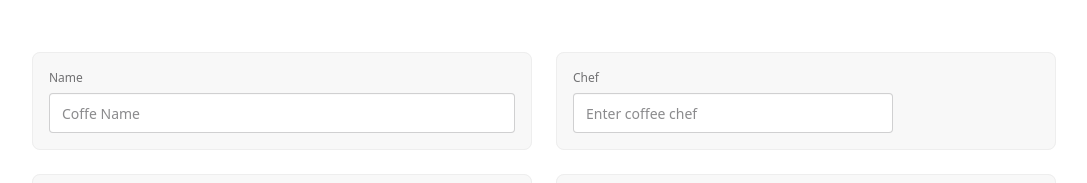
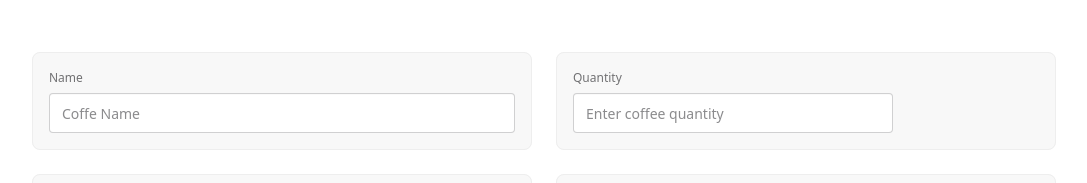
Before and after one commit to rayhanbri/module-56-5-client, a React (Vite) app: page /addcoffee in a window 1280 px wide. Shown: the part 344-527 px from the top of the page, without its empty margins (96-1183 px from the left). Built offline with nearby package versions, Linux system fonts and the light colour scheme.

Commit message:
taking data with entries from form

```diff
--- a/src/Component/Addcoffe.jsx
+++ b/src/Component/Addcoffe.jsx
@@ -5,6 +5,11 @@ const Addcoffe = () => {
         e.preventDefault()
 
         const form = e.target;
+        const formdata = new FormData(form);
+        // console.log(formdata.entries())
+        const coffeData = Object.fromEntries(formdata.entries());
+        console.log(coffeData)
+
         console.log('wow')
     }
     return (
@@ -26,8 +31,8 @@ const Addcoffe = () => {
 
                     <fieldset className="fieldset bg-base-200 border-base-300 rounded-box  border p-4">
 
-                        <label className="label">Chef</label>
-                        <input type="text" className="input" placeholder="Enter coffee chef" />
+                        <label className="label">Quantity</label>
+                        <input type="text" name='quantity' className="input" placeholder="Enter coffee quantity" />
                     </fieldset>
 
                     {/* Supplier filed  */}
@@ -35,7 +40,7 @@ const Addcoffe = () => {
                     <fieldset className="fieldset bg-base-200 border-base-300 rounded-box  border p-4">
 
                         <label className="label">Supplier</label>
-                        <input type="text" name='name' className="input w-full" placeholder="Enter coffee supplier" />
+                        <input type="text" name='Supplier' className="input w-full" placeholder="Enter coffee supplier" />
                     </fieldset>
 
                     {/* TAste field  */}
@@ -43,28 +48,28 @@ const Addcoffe = () => {
                     <fieldset className="fieldset bg-base-200 border-base-300 rounded-box  border p-4">
 
                         <label className="label">Taste</label>
-                        <input type="text" className="input" placeholder="Enter coffee taste" />
+                        <input type="text" name='Taste' className="input" placeholder="Enter coffee taste" />
                     </fieldset>
 
                     {/* Category field  */}
                     <fieldset className="fieldset bg-base-200 border-base-300 rounded-box  border p-4">
 
                         <label className="label">Category</label>
-                        <input type="text" name='name' className="input w-full" placeholder="Enter coffee category" />
+                        <input type="text" name='Category' className="input w-full" placeholder="Enter coffee category" />
                     </fieldset>
 
                     {/* details field  */}
                     <fieldset className="fieldset bg-base-200 border-base-300 rounded-box  border p-4">
 
                         <label className="label">Details</label>
-                        <input type="text" className="input" placeholder="Enter coffee details" />
+                        <input type="text" name='Details' className="input" placeholder="Enter coffee details" />
                     </fieldset>
                 </div>
                 {/* photo url field  */}
                 <fieldset className="fieldset bg-base-200 border-base-300 rounded-box my-3 w-full  border p-4">
 
                     <label className="label">Photo</label>
-                    <input type="text" className="input w-full" placeholder="Enter photo URL" />
+                    <input type="text" name='Photo'  className="input w-full" placeholder="Enter photo URL" />
                 </fieldset>
 
                 <input type="submit"  className='btn w-full bg-[#D2B48C]' value="Add Coffee" />
```
